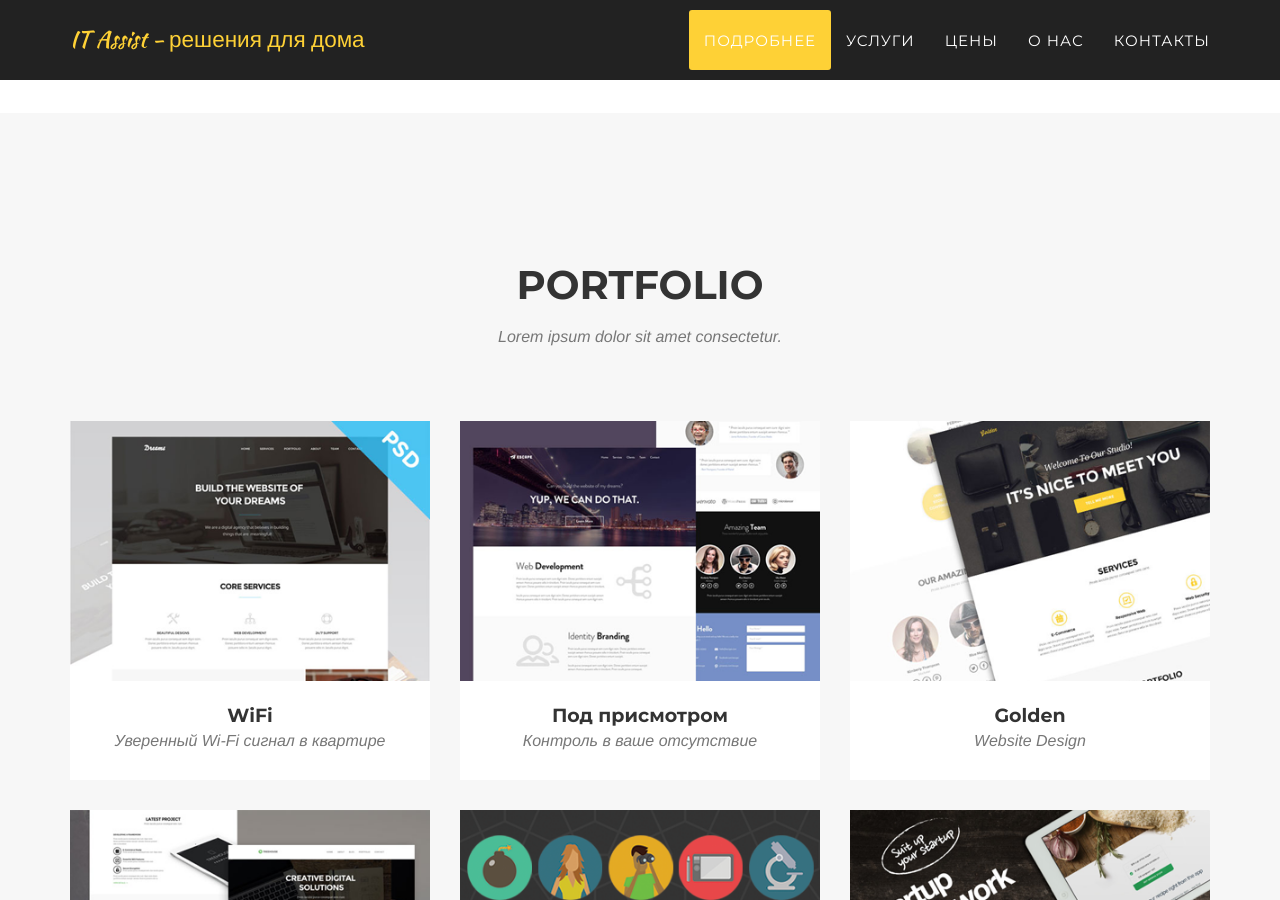
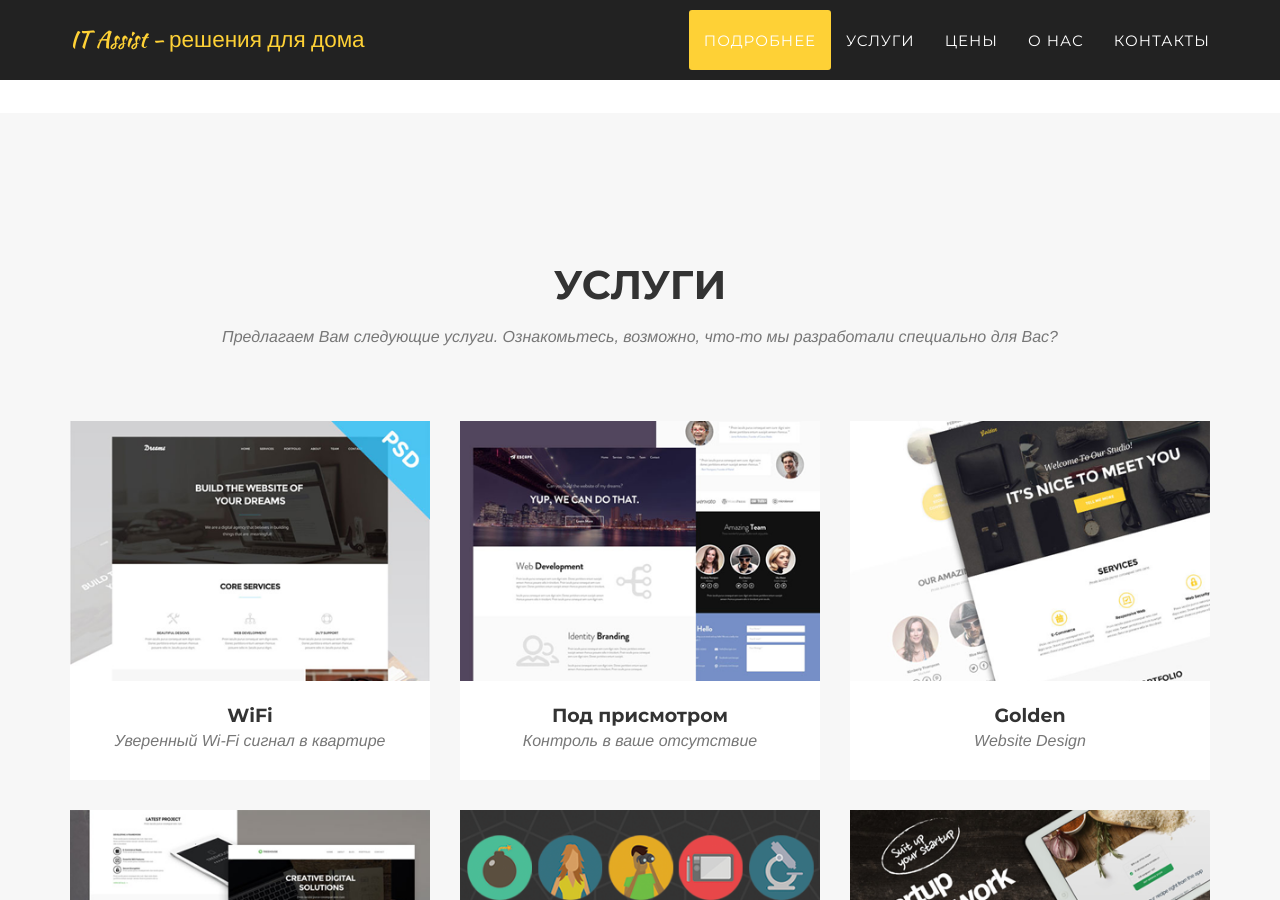
Before and after one commit to it-assist-spb/it-assist-spb.github.io, a Jekyll site: the page built from index.html, in a window 1280 px wide and 900 px high, scrolled down 1232 px. Built offline with Jekyll 4.4.1, drawn with Linux system fonts in a browser that asks for light colours; some web fonts are replaced.

Commit message:
Add files via upload

```diff
--- a/_includes/portfolio_grid.html
+++ b/_includes/portfolio_grid.html
@@ -3,8 +3,8 @@
         <div class="container">
             <div class="row">
                 <div class="col-lg-12 text-center">
-                    <h2 class="section-heading">Portfolio</h2>
-                    <h3 class="section-subheading text-muted">Lorem ipsum dolor sit amet consectetur.</h3>
+                    <h2 class="section-heading">Услуги</h2>
+                    <h3 class="section-subheading text-muted">Предлагаем Вам следующие услуги. Ознакомьтесь, возможно, что-то мы разработали специально для Вас?</h3>
                 </div>
             </div>
             <div class="row">
```
